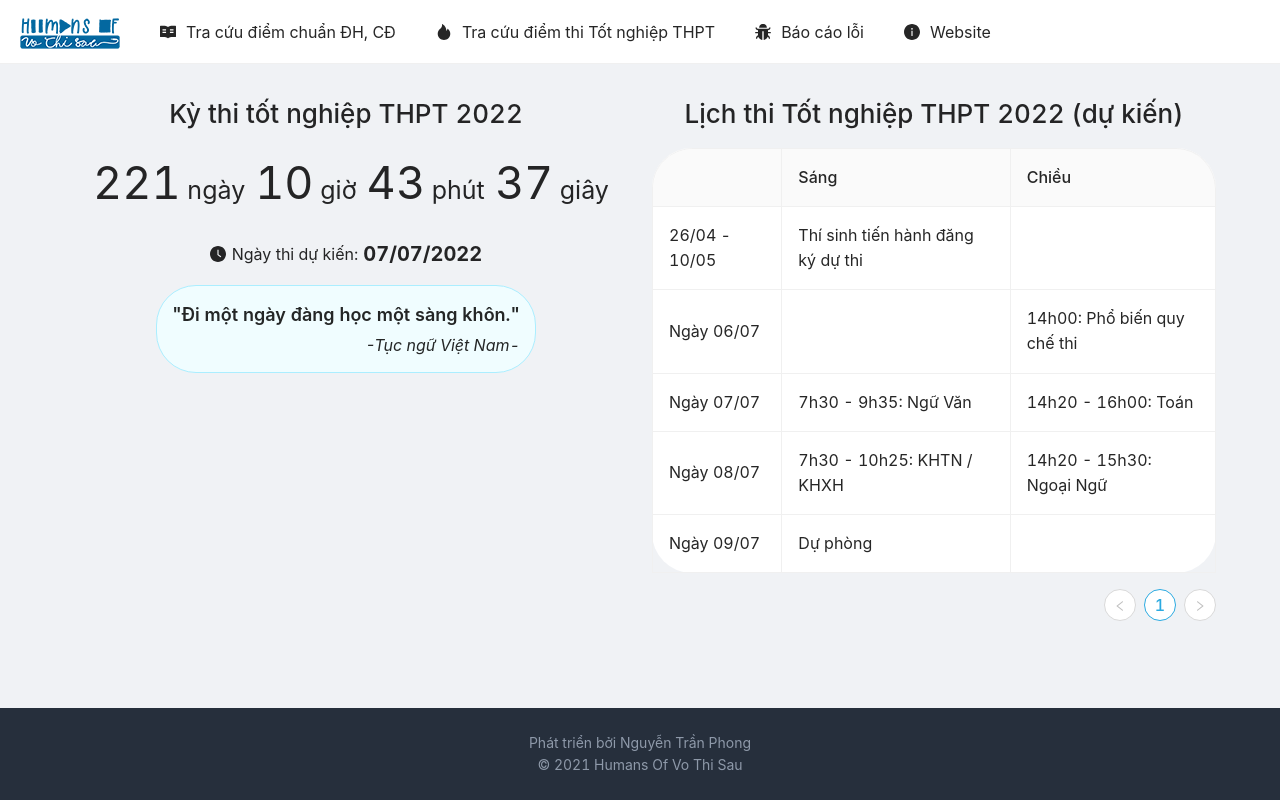
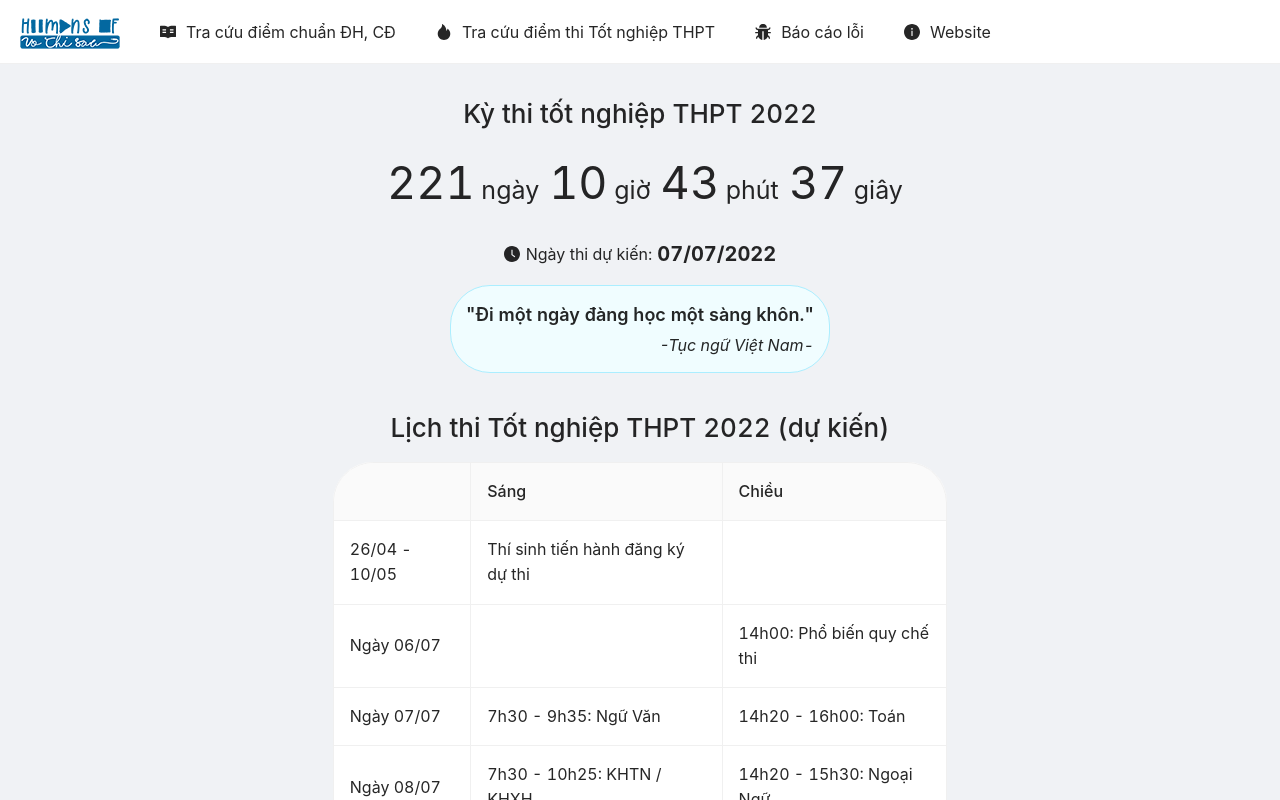
Before and after one commit to humansofvothisau/university.webapp, a React (Create React App) app: page / in a window 1280 px wide. Shown: the top 800 px of the page. Built offline with nearby package versions, Linux system fonts and the light colour scheme.

Commit message:
Complete Home Component

```diff
--- a/src/App.less
+++ b/src/App.less
@@ -22,16 +22,17 @@ main {
   margin: 30px 20% 30px 20%;
   // padding: 0 10%;
 
-  // @media @wide-screen-down {
-  // 	font-size: 50px;
-  // }
+  @media @wide-screen-down {
+  	margin-left: 10%;
+    margin-right: 10%;
+  }
   @media @desktop-down {
-    margin-left: 13%;
-    margin-right: 13%;
+    margin-left: 10%;
+    margin-right: 10%;
   }
   @media @tablet-down {
-    margin-left: 7%;
-    margin-right: 7%;
+    margin-left: 5%;
+    margin-right: 5%;
   }
   @media @phone-down {
     margin-left: 5px;
--- a/src/components/Home/Schedule.tsx
+++ b/src/components/Home/Schedule.tsx
@@ -36,6 +36,7 @@ const Schedule: React.FC = () => {
             afternoon: sche.afternoon,
           }))}
           bordered={true}
+          pagination={false}
         />
       ) : (
         <></>
--- a/src/components/Home/index.less
+++ b/src/components/Home/index.less
@@ -1,26 +1,20 @@
 @import "../../Breakpoint.less";
 
-main {
-  margin: 30px 5% 30px 5%;
-  // padding: 0 10%;
-
-  // @media @wide-screen-down {
-  // 	margin: 30px 20% 30px 20%;
-  // }
-  // @media @desktop-down {
-  //   margin-left: 13%;
-  //   margin-right: 13%;
-  // }
-  // @media @tablet-down {
-  //   margin-left: 7%;
-  //   margin-right: 7%;
-  // }
-  // @media @phone-down {
-  //   margin-left: 5px;
-  //   margin-right: 5px;
-  // }
+.home-wrapper {
+  margin: 0 auto;
+  max-width: 80%;
+  @media @wide-screen-down {
+  	max-width: 80%;
   }
-
+  @media @desktop-down {
+    max-width: 90%;
+  }
+  @media @tablet-down {
+    max-width: 95%;
+  }
+  @media @phone-down {
+    max-width: 100%;
+  }
   .countdown-wrapper {
     // margin-top: 10vh;
 
@@ -82,7 +76,8 @@ main {
     max-width: fit-content;
     .ant-alert-message {
       font-weight: 600;
-    &::before, &::after {
+      &::before,
+      &::after {
         content: '"';
       }
     }
@@ -90,3 +85,9 @@ main {
       text-align: right;
     }
   }
+
+  .ant-table-wrapper {
+    margin: 0 auto;
+    // max-width: fit-content;
+  }
+}
--- a/src/components/Home/index.tsx
+++ b/src/components/Home/index.tsx
@@ -11,43 +11,29 @@ import useBreakpoint from "antd/lib/grid/hooks/useBreakpoint";
 
 const Home: React.FC = () => {
   const { xl } = useBreakpoint();
-  return config.SCHEDULE ? (
-    <div className="countdown-wrapper">
-      {xl ? (
-        <Row gutter={{ md: 16, lg: 24 }}>
-          <Col className="gutter-row" span={12}>
+  return (
+    <div className="home-wrapper">
+      <div
+        className="countdown-wrapper"
+        style={{ marginTop: config.SCHEDULE ? "" : "10vh" }}
+      >
+        <Row>
+          <Col className="gutter-row" span={24}>
             <Countdown />
           </Col>
-          <Col className="gutter-row" span={12}>
+        </Row>
+      </div>
+      {config.SCHEDULE ? (
+        <Row style={{ marginTop: "20px" }}>
+          <Col className="gutter-row" span={24}>
             <div className="lich-thi center">
               <Schedule />
             </div>
           </Col>
         </Row>
       ) : (
-        <>
-          <Row>
-            <Col className="gutter-row" span={24}>
-              <Countdown />
-            </Col>
-          </Row>
-          <Row style={{ marginTop: "20px" }}>
-            <Col className="gutter-row" span={24}>
-              <div className="lich-thi center">
-                <Schedule />
-              </div>
-            </Col>
-          </Row>
-        </>
+        <></>
       )}
-    </div>
-  ) : (
-    <div className="countdown-wrapper" style={{ marginTop: "10vh" }}>
-      <Row>
-        <Col className="gutter-row" span={24}>
-          <Countdown />
-        </Col>
-      </Row>
     </div>
   );
 };
--- a/src/utils/dbUtils.ts
+++ b/src/utils/dbUtils.ts
@@ -41,6 +41,7 @@ export const saveQuotes = async (quotes: Array<IQuote>) => {
 
 export const getSchedule = async () => {
   var schedule: IScheduleJson = {} as IScheduleJson;
+  schedule.schedule = [] as Array<ISchedule>;
   (await db.schedule.toArray()).forEach((sche) => {
     schedule.schedule.push(sche);
   });
@@ -49,8 +50,6 @@ export const getSchedule = async () => {
 };
 
 export const saveSchedule = async (schedule: Array<ISchedule>) => {
-  console.log("Save Schedule");
-  console.log(schedule);
   try {
     db.schedule.clear();
     schedule.forEach((sche) => db.schedule.add(sche));
```
Also changed, not shown: 1 other file (tests, documents, lock files or other folders). Lines whose indentation alone changed are shown as unchanged.
